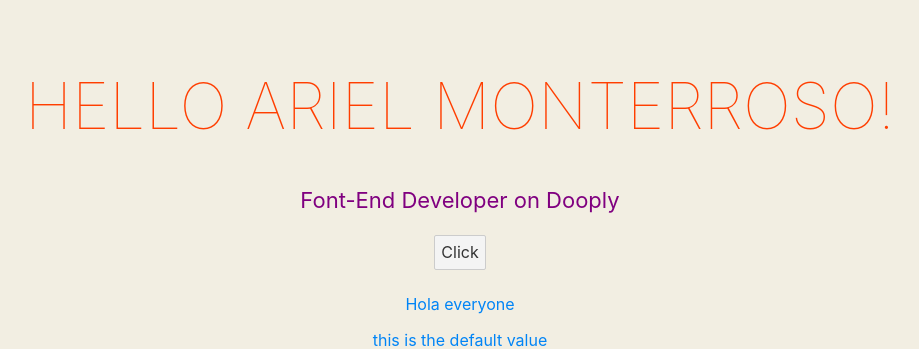
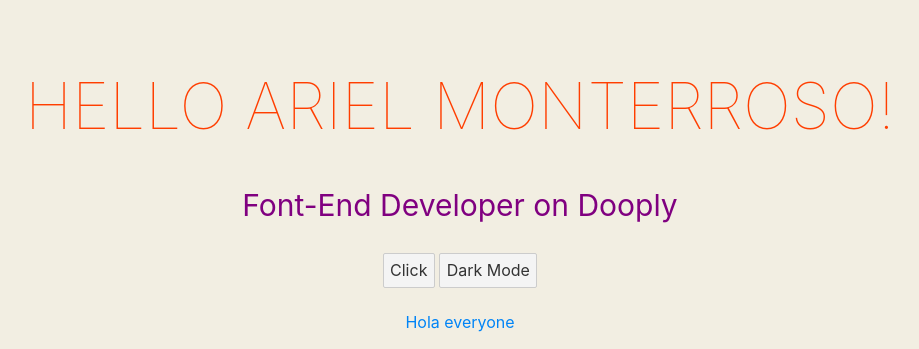
Before and after one commit to byariel95/svelte-course, a Svelte app in the folder svelte/: page / in a window 1280 px wide. Shown: the top 349 px of the page, without its empty margins (180-1099 px from the left). Built offline with nearby package versions, Linux system fonts and the light colour scheme.

Commit message:
if in svelte

```diff
--- a/svelte/src/App.svelte
+++ b/svelte/src/App.svelte
@@ -37,7 +37,13 @@
 	}
 
 	:global(:root){
-		--theme-color: purple;
+		--theme-light: purple;
+		--theme-dark:  #bfc2c7;
+	}
+
+	:global(body.dark-mode) {
+		background-color: #1D3040;
+		color: #bfc2c7;
 	}
 
 	main {
--- a/svelte/src/components/About.svelte
+++ b/svelte/src/components/About.svelte
@@ -2,21 +2,44 @@
 
 let someText = "Font-End Developer on Dooply";
 let count = 0 ;
+let styles = {
+    darkMode: false
+}
+
 function  handleClick (){
     count += 1;
 }
 
+ function toggle () {
+    styles.darkMode = !styles.darkMode;
+    window.document.body.classList.toggle("dark-mode");
+ }
+
 </script>
 
 <style>
-p {
-    color: var(--theme-color);
-	font-size: 22px;
+
+.theme-light{
+    color: var(--theme-light);
+	font-size: 30px;
 }
+.theme-dark{
+    color: var(--theme-dark);
+	font-size: 30px;
+}
+
+
 
 </style>
 
 <div class="About">
-    <p>{someText}</p>
+    {#if !styles.darkMode}
+        <p class="theme-light">{someText}</p>
+    {:else}
+         <p class="theme-dark"><span>HEllO DARK MODE</span></p>
+    {/if}
     <button on:click={handleClick}> Click {count === 0 ? '' : count}</button>
+    <button on:click={toggle}>Dark Mode</button>
+
+
 </div>
```
